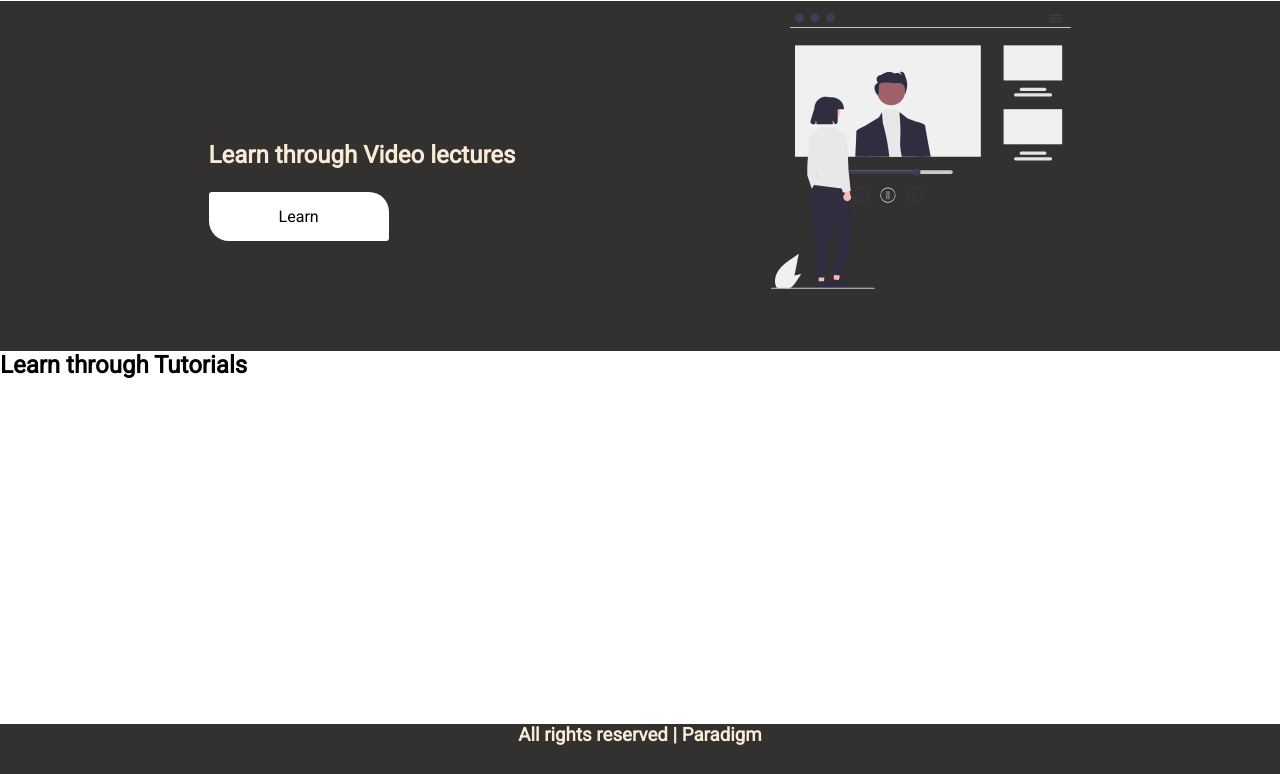
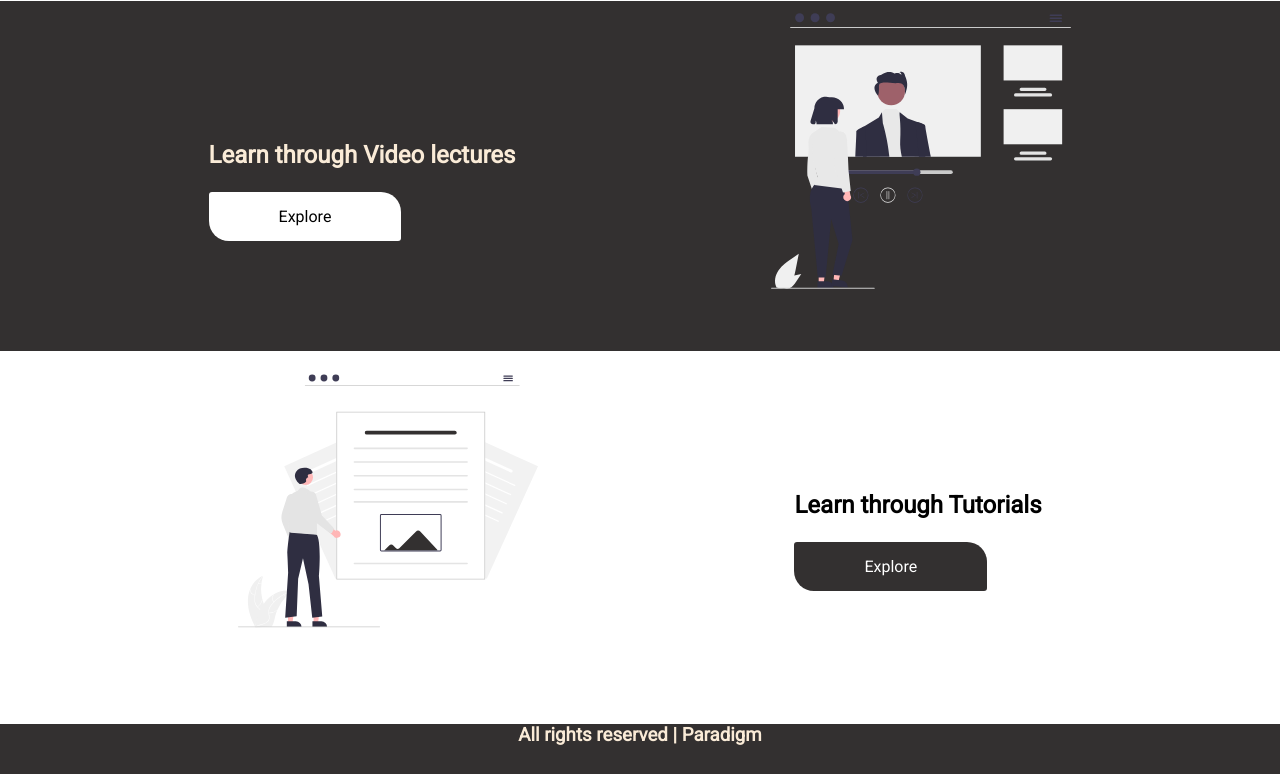
Before and after one commit to paraspatle-jpg/Paradigm, a plain HTML site: page index.html in a window 1280 px wide. Shown: the part 711-1485 px from the top of the page. Drawn offline with Linux system fonts and the light colour scheme.

Commit message:
completed home.html added about-us.html

```diff
--- a/index.html
+++ b/index.html
@@ -19,7 +19,7 @@
             <li><a href="">Login</a></li>
             <li><a href="">Signup</a></li>
             <li><a href="contact-us.html">Contact Us</a></li>
-            <li><a href="">About Us</a></li>
+            <li><a href="about-us.html">About Us</a></li>
         </ul>
     </div>
     <div class="landing-container">
@@ -37,12 +37,18 @@
              <h2>Learn through Video lectures</h2>
              <br>
              <br>
-             <span><a href="">Learn</a></span>
+             <span><a href="">Explore</a></span>
             </div>
             <img class="img-video" src="./assets/video.svg" height="300" width="300" alt="video"/>
         </div>
         <div class="tutorial-container">
-            <h2>Learn through Tutorials</h2>
+            <img class="img-video" src="./assets/articles.svg" height="300" width="300" alt="video"/>
+            <div>
+                <h2>Learn through Tutorials</h2>
+                <br>
+                <br>
+                <span><a href="">Explore</a></span>
+               </div>
         </div>
     </div>
     <div class="footer-container">
--- a/styles/contact-us.css
+++ b/styles/contact-us.css
@@ -1,7 +1,8 @@
 .contact-container {
     margin-top:60px;
     display:flex;
-    justify-content:space-evenly
+    justify-content:space-evenly;
+    font-size: 20px;
 }
 img{
     margin-top:-30px;
--- a/styles/home.css
+++ b/styles/home.css
@@ -152,7 +152,28 @@ li:hover>a {
     color: white;
 }
 .tutorial-container{
+    display: flex;
+    justify-content: center;
     height: 350px;
+}
+.tutorial-container>div{
+    margin-top:140px;
+    margin-left: 20vw;
+}
+.tutorial-container>div>span{
+    text-align: center;
+}
+.tutorial-container>div>span>a{
+    text-decoration: none;
+    background-color:#333030;
+    color: white;
+    padding: 15px 70px 15px 70px;
+    border-radius:3px 20px 3px 20px;
+    transition:0.6s;
+}
+.tutorial-container>div>span>a:hover{
+    background-color: #ff6584;
+    color: white;
 }
 .footer-container{
     background-color:#333030;
```
Also changed, not shown: about-us.html (added, +26 -0 lines), contact-us.html (+1 -1 lines).
